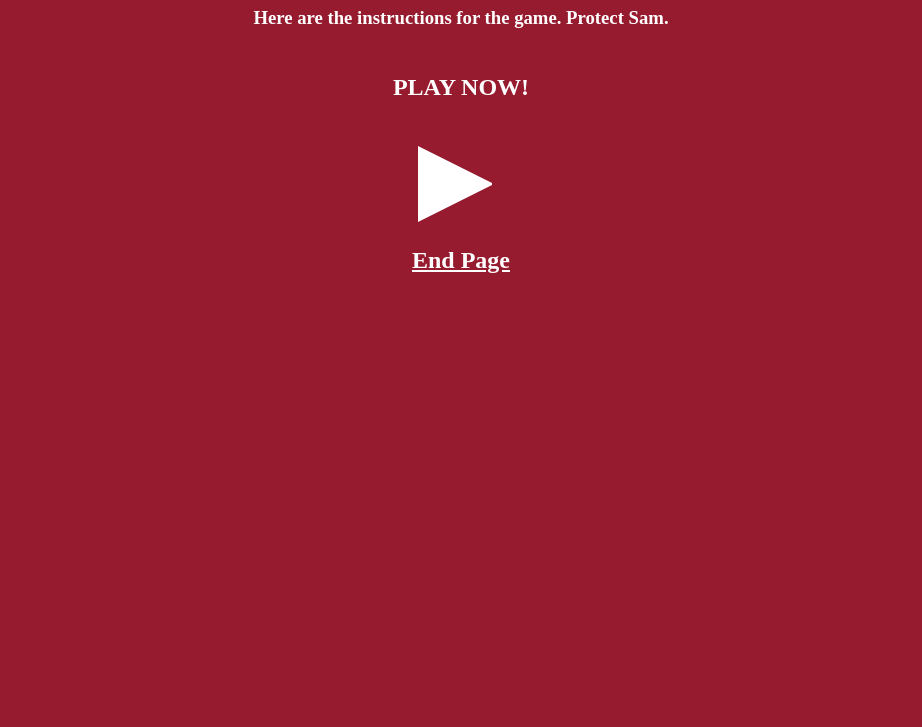
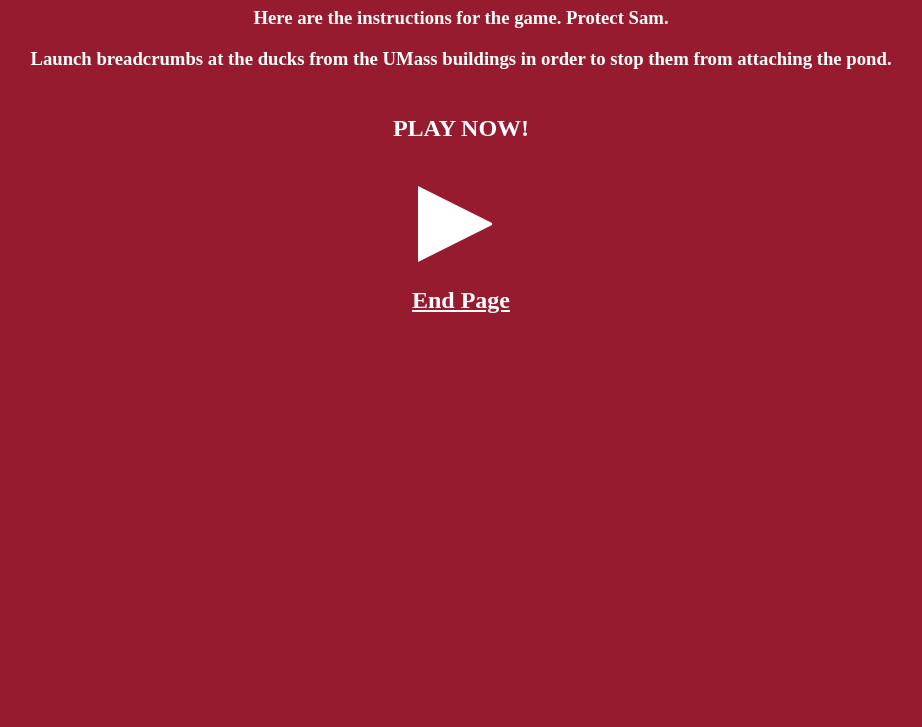
Before and after one commit to paulthomson330/umasstowerdefense, a plain HTML site: page home.html in a window 1280 px wide. Shown: the part 73-800 px from the top of the page, without its empty margins (179-1101 px from the left). Drawn offline with Linux system fonts and the light colour scheme.

Commit message:
Added instructions

```diff
--- a/home.html
+++ b/home.html
@@ -9,6 +9,7 @@
 
 <h1 style = "text-align: center;">Name of Game</h1>
 <h3 id = "instructions">Here are the instructions for the game. Protect Sam.</h3>
+<h3 id = "instructions2"> Launch breadcrumbs at the ducks from the UMass buildings in order to stop them from attaching the pond. </h3>
 <h2 id = "instructions">PLAY NOW!</h2>
 <h2 id = "Link"><a href="index.html"><button class='button play'></button></a></h2>
 <h2 id = "Link"><a href="gameOver.html">End Page</a></h2>
```
